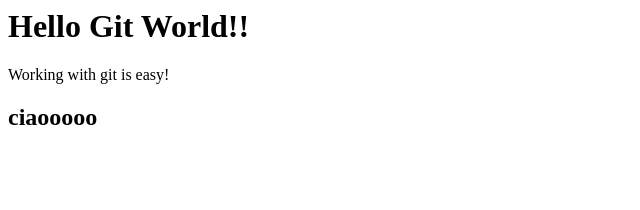
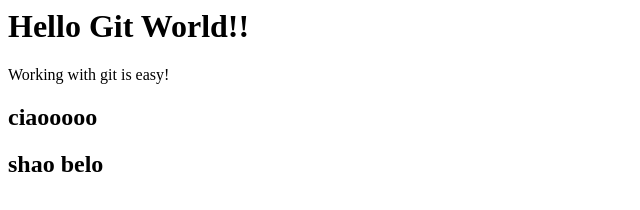
Before and after one commit to matteomalinverni/GitGithubMasterclass, a plain HTML site: page index.html in a window 1280 px wide. Shown: the whole page, without its empty margins (0-640 px from the left). Drawn offline with Linux system fonts and the light colour scheme.

Commit message:
Update index.html

```diff
--- a/index.html
+++ b/index.html
@@ -5,3 +5,4 @@
 </div>
 
 <h2> ciaooooo </h2>
+<h2> shao belo </h2>
```
